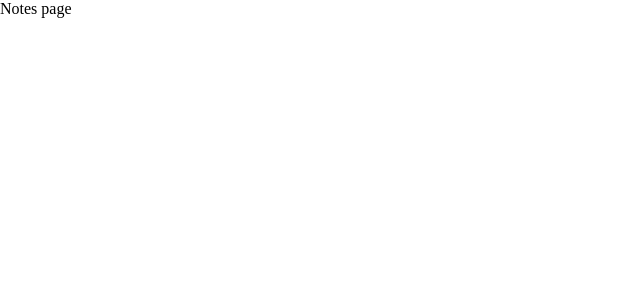
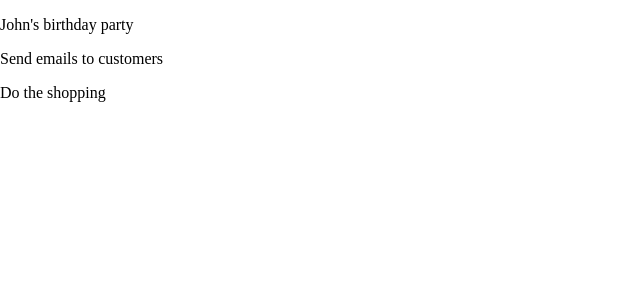
Before and after one commit to daw-maj-pl/mui-mini-project, a React (Create React App) app: page / in a window 1280 px wide. Shown: the top 300 px of the page, without its empty margins (0-640 px from the left). Built offline with nearby package versions, Linux system fonts and the light colour scheme; data requests are answered from the project's data file.

Commit message:
Fetch and display notes

```diff
--- a/src/pages/Notes.js
+++ b/src/pages/Notes.js
@@ -1,3 +1,19 @@
+import { useState, useEffect } from 'react';
+
 export default function Notes() {
-  return <div>Notes page</div>;
+  const [notes, setNotes] = useState([]);
+
+  useEffect(() => {
+    fetch('http://localhost:8000/notes')
+      .then(res => res.json())
+      .then(data => setNotes(data));
+  }, []);
+
+  return (
+    <div>
+      {notes.map(note => (
+        <p key={note.id}>{note.title}</p>
+      ))}
+    </div>
+  );
 }
```
